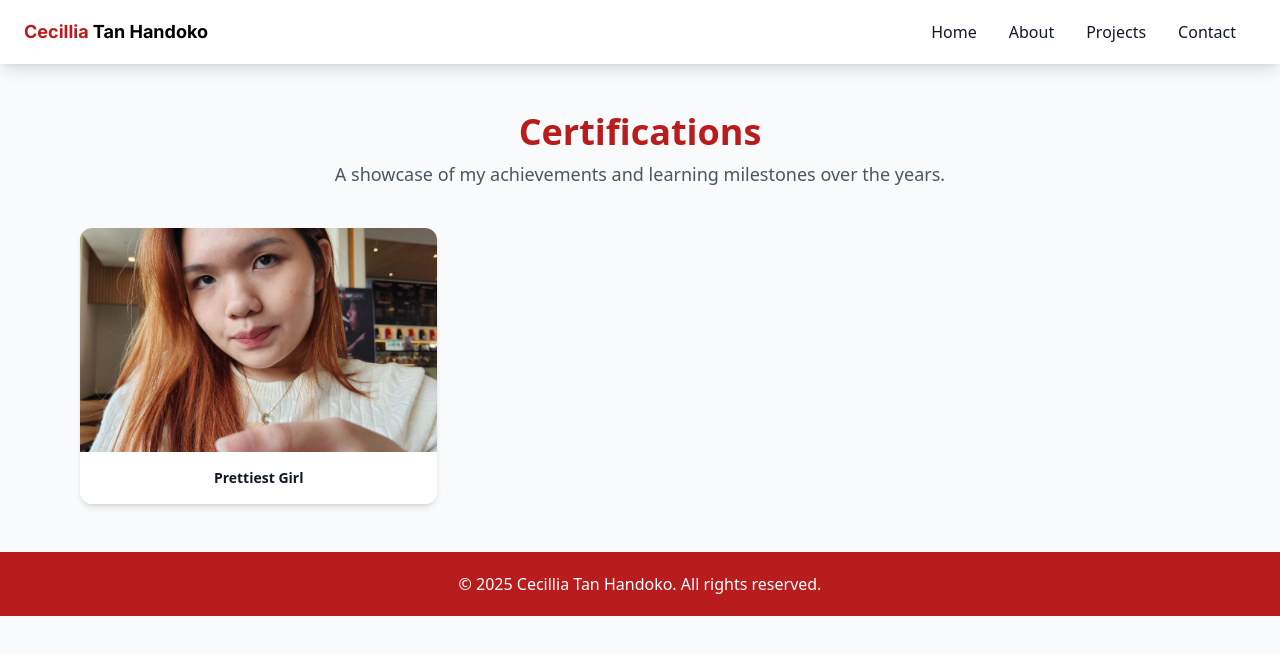
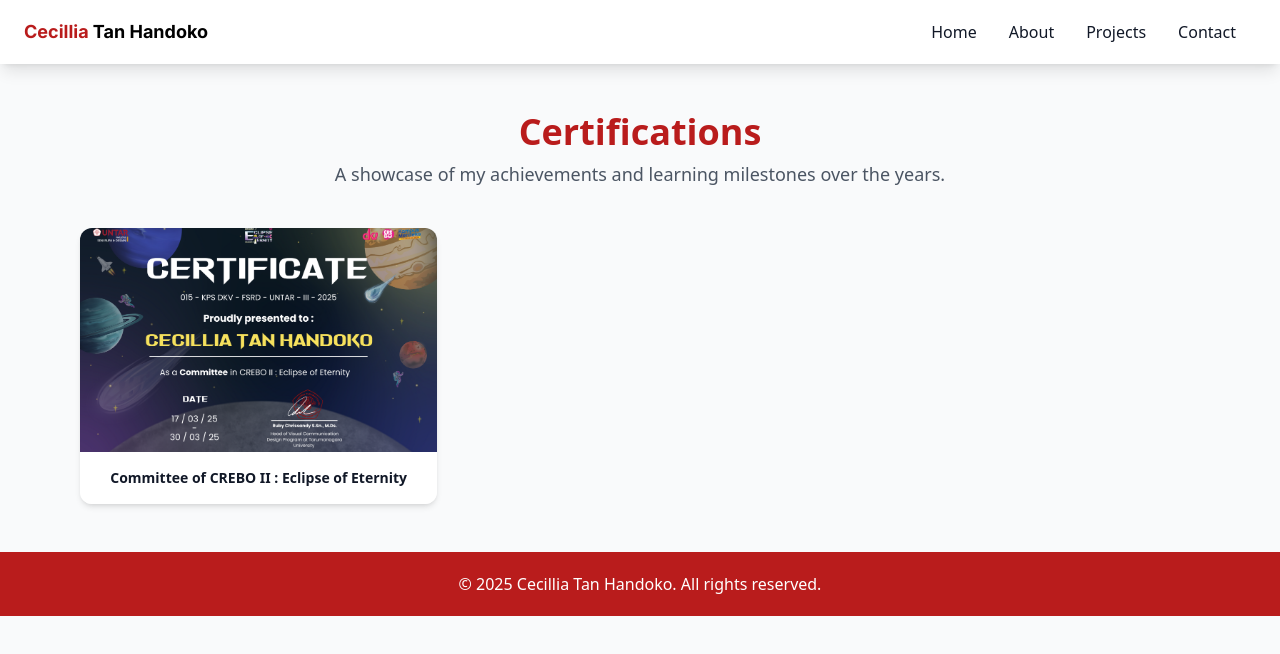
Before and after one commit to RafaelAngeloChristianto/cecil-portfolio, a React (Vite) app: page /certifications in a window 1280 px wide. Shown: the top 654 px of the page. Built offline with nearby package versions, Linux system fonts and the light colour scheme; a web font is replaced by a local one.

Commit message:
certification 1

```diff
--- a/src/screens/Certifications.tsx
+++ b/src/screens/Certifications.tsx
@@ -3,11 +3,15 @@ import { motion, AnimatePresence } from "framer-motion";
 import { NavBar } from "../components/NavBar";
 import { Footer } from "../components/Footer";
 
-
 export const Certifications: React.FC = () => {
   const [selectedImage, setSelectedImage] = useState<string | null>(null);
 
-  const certificates = [{ title: "Prettiest Girl", file: "portrait.jpg" }];
+  const certificates = [
+    {
+      title: "Committee of CREBO II : Eclipse of Eternity",
+      file: "crebo1_certi.png",
+    },
+  ];
 
   return (
     <div className="min-h-screen bg-gray-50 text-gray-900">
```
Also changed, not shown: public/certificates/crebo1_certi.png (added).
